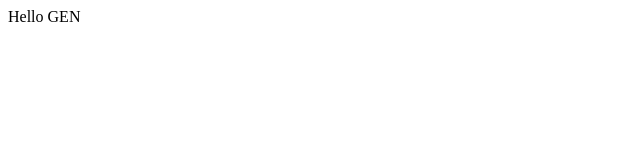
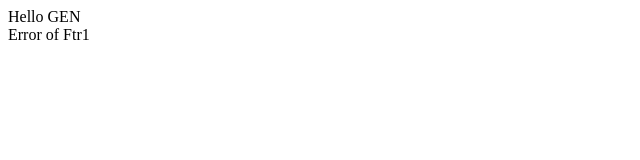
Before and after one commit to Kurptl01/nodejs-new-bln, a plain HTML site: page index.html in a window 1280 px wide. Shown: the full height of the page, 0-640 px from the left. Drawn offline with Linux system fonts and the light colour scheme.

Commit message:
Add error of Ftr1

```diff
--- a/index.html
+++ b/index.html
@@ -7,5 +7,6 @@
 </head>
 <body>
     <div>Hello GEN</div>
+    <div>Error of Ftr1</div>
 </body>
 </html>
```
